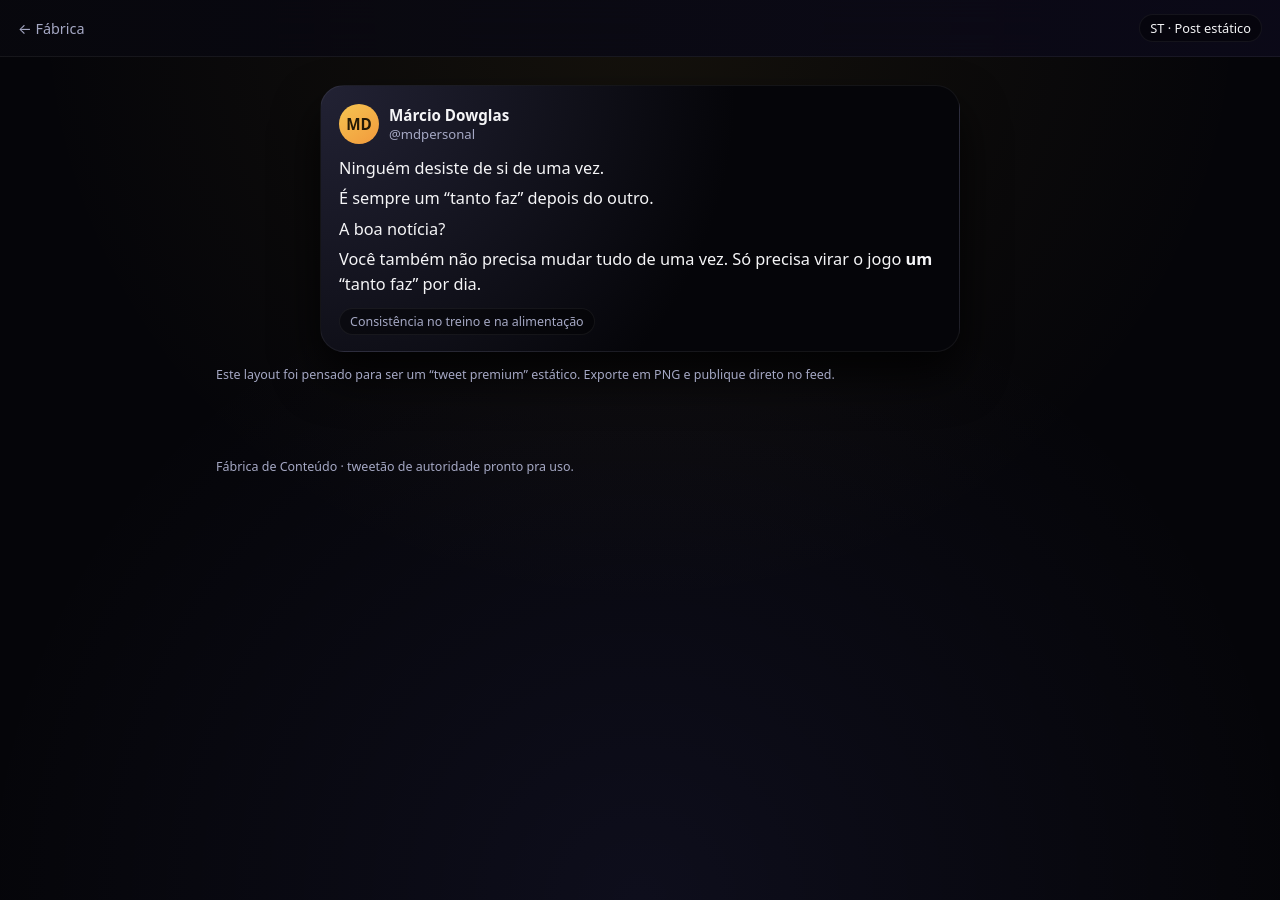
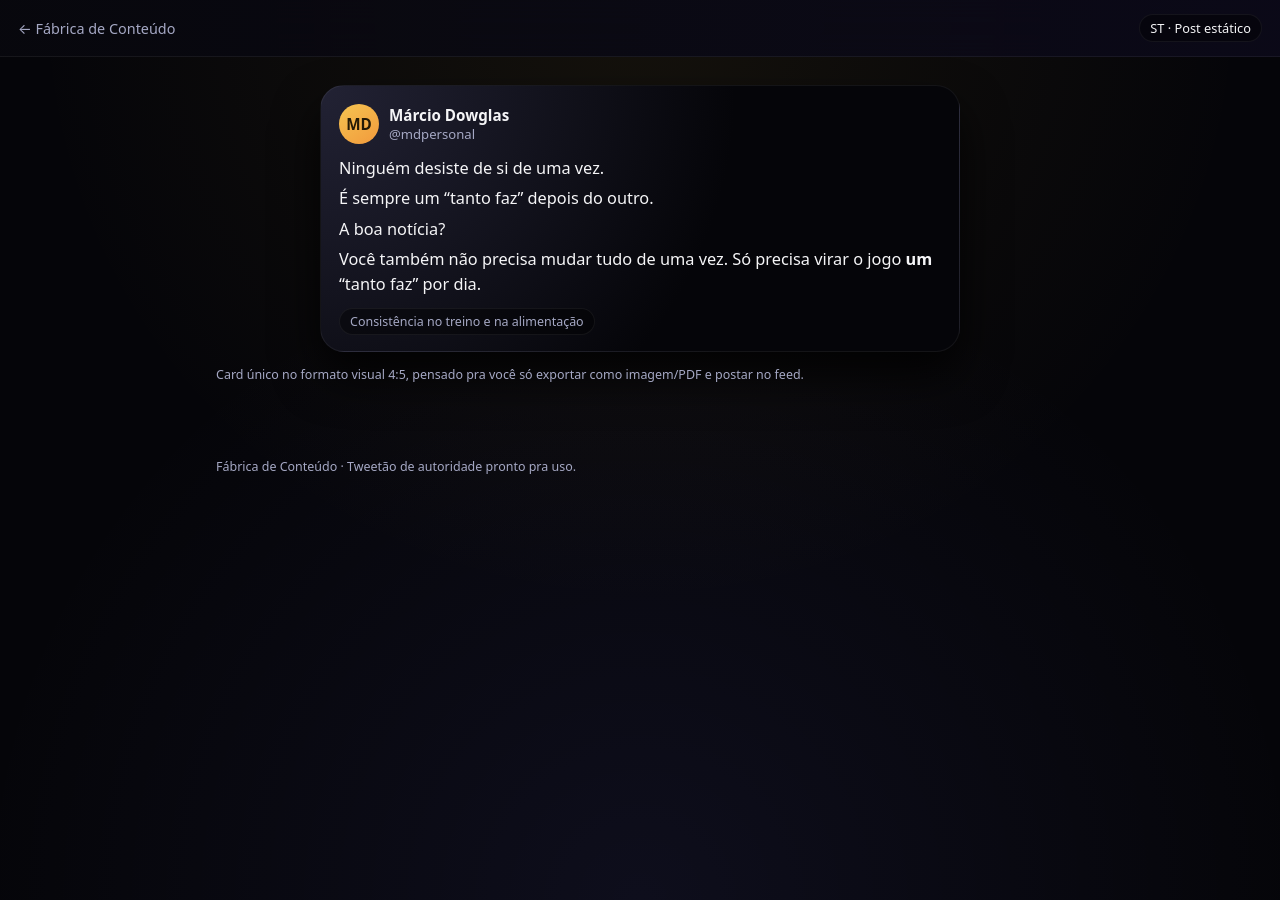
Before and after one commit to mbritodowglas-collab/fabrica-conteudo, a Jekyll site: the page built from content/static/post-teste.md, in a window 1280 px wide. Built offline with Jekyll 4.4.1, drawn with Linux system fonts in a browser that asks for light colours.

Commit message:
Atualizar o static.html

```diff
--- a/_layouts/static.html
+++ b/_layouts/static.html
@@ -12,21 +12,22 @@
 <body class="fc-body fc-body--static">
 
   <header class="fc-topbar">
-    <a class="fc-topbar__back" href="{{ '/' | relative_url }}">← Fábrica</a>
+    <a class="fc-topbar__back" href="{{ '/' | relative_url }}">← Fábrica de Conteúdo</a>
     <span class="fc-topbar__badge">ST · Post estático</span>
   </header>
 
   {% assign nome = page.autor_nome | default: 'MD Personal' %}
   {% assign partes = nome | split: ' ' %}
-  {% assign primeira = partes[0] | slice: 0,1 %}
-  {% assign segunda = '' %}
+  {% assign p1 = partes[0] | slice: 0,1 %}
+  {% assign p2 = '' %}
   {% if partes.size > 1 %}
-    {% assign segunda = partes[1] | slice: 0,1 %}
+    {% assign p2 = partes[1] | slice: 0,1 %}
   {% endif %}
-  {% assign iniciais = primeira | append: segunda %}
+  {% assign iniciais = p1 | append: p2 %}
 
   <main class="fc-main fc-main--static">
     <section class="fc-static-wrapper">
+      <!-- CARD EM FORMATO 4:5 PARA PRINT / PNG -->
       <article class="fc-static-card">
         <header class="fc-static-header">
           <div class="fc-avatar">
@@ -53,12 +54,14 @@
     </section>
 
     <section class="fc-static-hint">
-      <p>Este layout foi pensado para ser um “tweet premium” estático. Exporte em PNG e publique direto no feed.</p>
+      <p>
+        Card único no formato visual 4:5, pensado pra você só exportar como imagem/PDF e postar no feed.
+      </p>
     </section>
   </main>
 
   <footer class="fc-footer">
-    <p>Fábrica de Conteúdo · tweetão de autoridade pronto pra uso.</p>
+    <p>Fábrica de Conteúdo · Tweetão de autoridade pronto pra uso.</p>
   </footer>
 
 </body>
```
